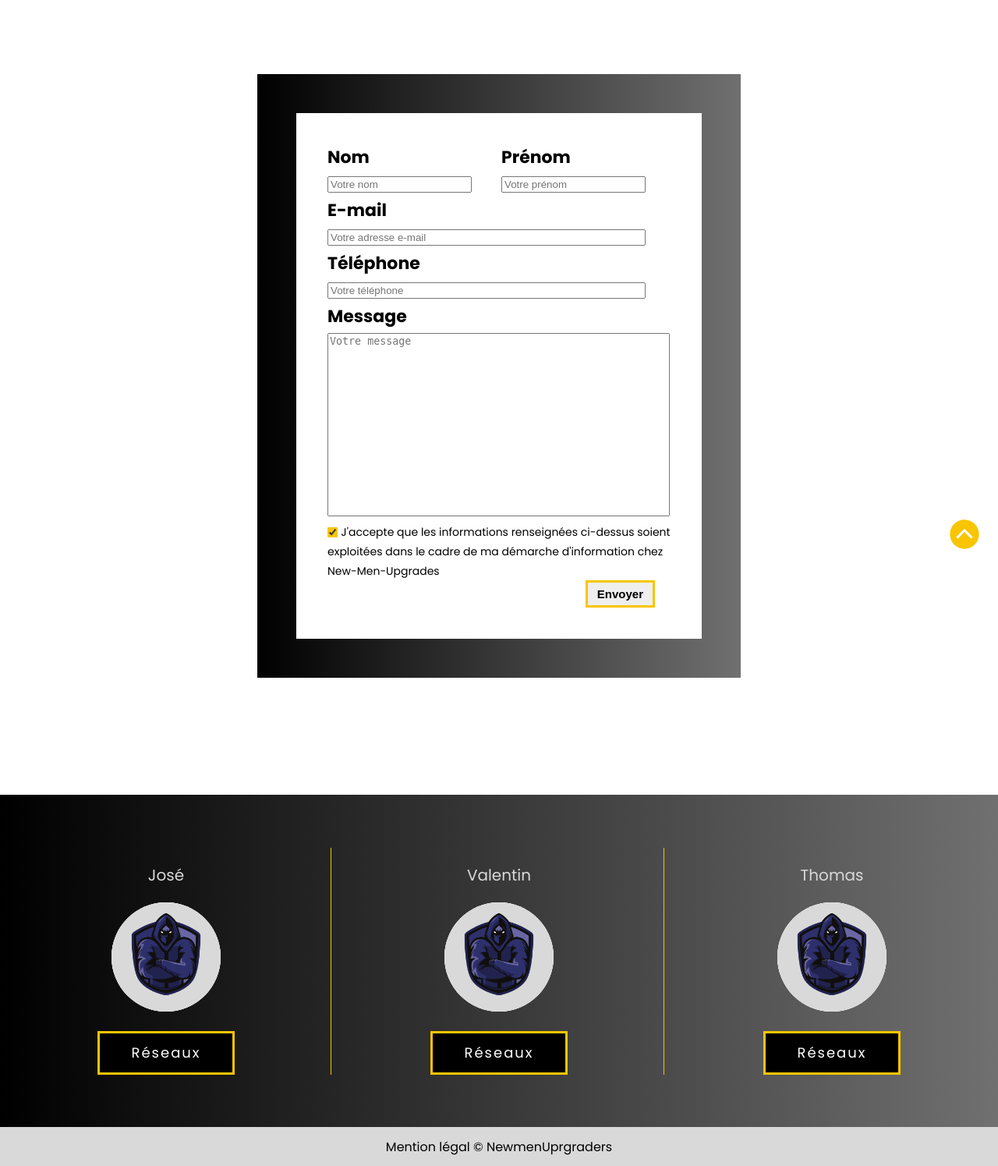
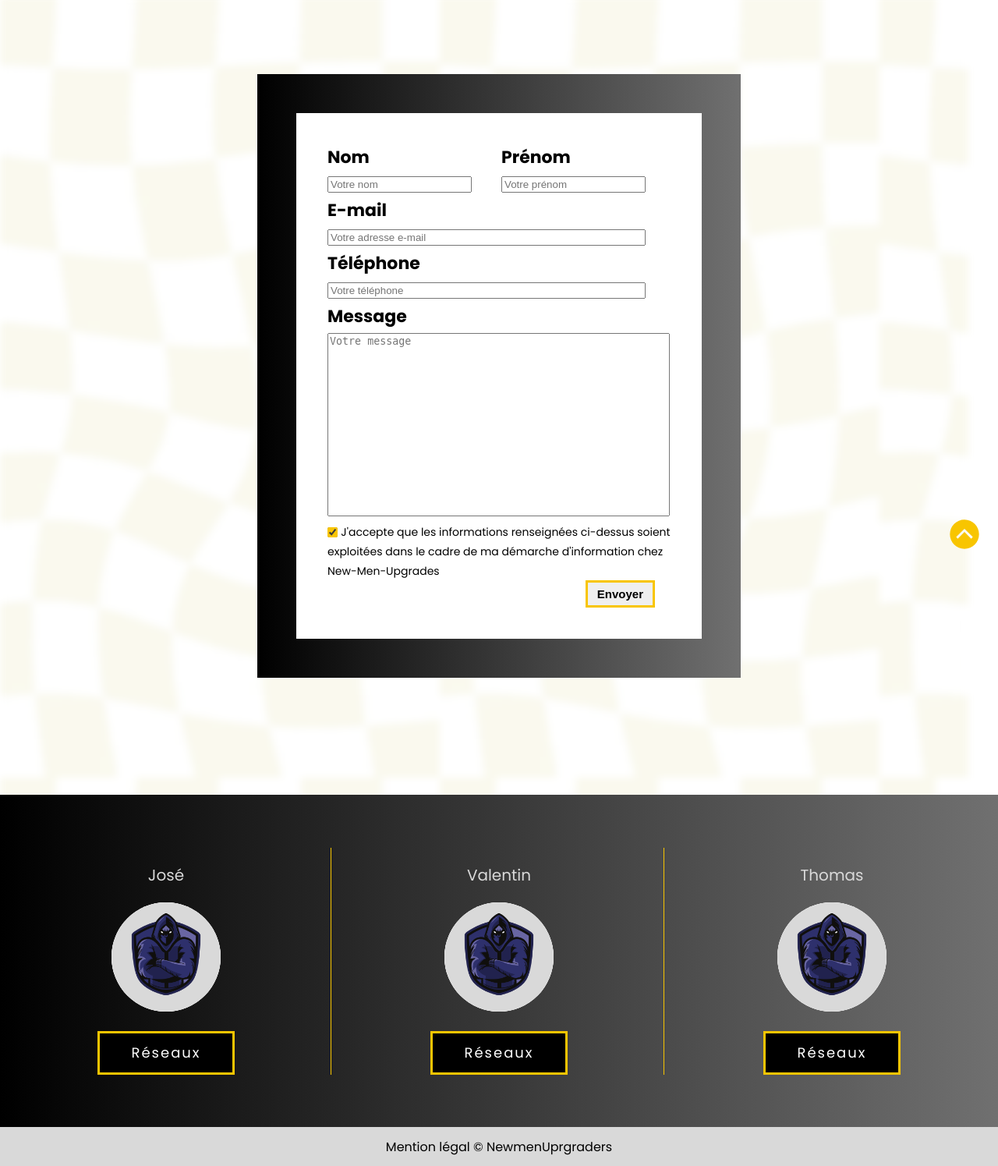
Before and after one commit to Ganinx/New-men-upgraders, a PHP site: page /formulaire.php in a window 1280 px wide. Shown: the part 75-1570 px from the top of the page at 78% size. Run offline with PHP 8.4, Linux system fonts and the light colour scheme.

Commit message:
background form cv box shadow

```diff
--- a/CSS/formulaire.css
+++ b/CSS/formulaire.css
@@ -1,3 +1,12 @@
+.back-form {
+    background-repeat: repeat;
+    background-image: url("../images/motif3.jpg");
+    width: 97vw;
+    height: 150vh;
+    position: absolute;
+    z-index: -10;
+    filter: grayscale(75%) blur(5px);
+}
 .container-form {
     max-width: 620px;
     margin: auto;
--- a/CSS/nos-cv.css
+++ b/CSS/nos-cv.css
@@ -187,7 +187,7 @@ h3 {
     left: -59px;
   }
   .mySlides h4 {
-    box-shadow: 0px 16px 19px -1px rgba(0,0,0,0.12);
+    box-shadow: -1px 2px 19px -1px rgba(0,0,0,0.12);
     padding: 40px 60px;
   }
   /* Next & previous buttons */
--- a/formulaire.php
+++ b/formulaire.php
@@ -10,7 +10,7 @@
 </head>
 <body>
 <?php include "Header.php"?>
-
+ <div class="back-form"></div>
     <div class="container-form">
         <div class="block-noir">
             <div class="block-form">
--- a/nos-CV.php
+++ b/nos-CV.php
@@ -75,7 +75,7 @@
   <img src="images/left-quote.png" class="guillemet" alt="">
   <div class="mySlides fade">
     <h4>Lorem ipsum dolor, sit amet consectetur adipisicing elit. Vero, incidunt. Minus, repellat. Alias soluta amet possimus pariatur modi voluptate quis optio. Commodi aliquam beatae laboriosam minima tenetur quibusdam, ad dignissimos debitis recusandae officiis, impedit accusamus soluta, odio rem fuga voluptates.</h4>
-    <div class="text-slide">- Ellon Musk</div>
+    <div class="text-slide">- Elon Musk</div>
   </div>
 
   <div class="mySlides fade">
```
Also changed, not shown: images/motif3.jpg (added).
